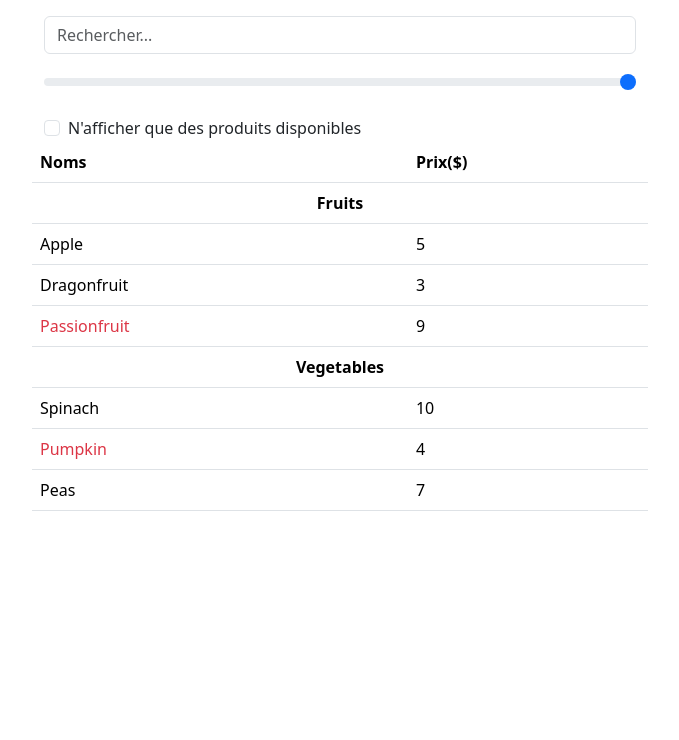
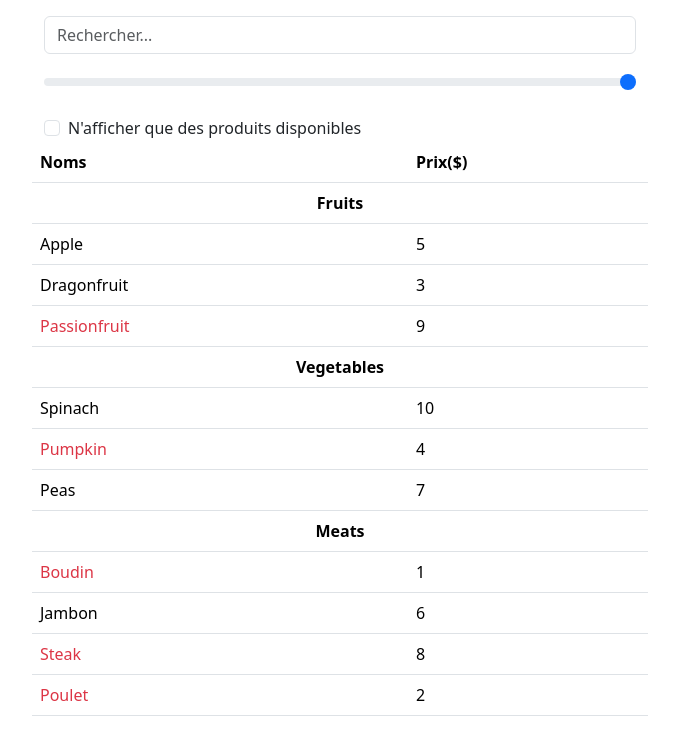
Before and after one commit to Dr-Lab1/react-products-list-project, a React (Vite) app: page / in a window 1280 px wide. Shown: the top 740 px of the page, without its empty margins (300-979 px from the left). Built offline with nearby package versions, Linux system fonts and the light colour scheme.

Commit message:
... - 2024.07.07 at 15:29

```diff
--- a/src/App.jsx
+++ b/src/App.jsx
@@ -10,7 +10,11 @@ const PRODUCTS = [
   { category: "Fruits", price: 9, stocked: false, name: "Passionfruit" },
   { category: "Vegetables", price: 10, stocked: true, name: "Spinach" },
   { category: "Vegetables", price: 4, stocked: false, name: "Pumpkin" },
-  { category: "Vegetables", price: 7, stocked: true, name: "Peas" }
+  { category: "Vegetables", price: 7, stocked: true, name: "Peas" },
+  { category: "Meats", price: 1, stocked: false, name: "Boudin" },
+  { category: "Meats", price: 6, stocked: true, name: "Jambon" },
+  { category: "Meats", price: 8, stocked: false, name: "Steak" },
+  { category: "Meats", price: 2, stocked: false, name: "Poulet" },
 ]
 
 function App() {
--- a/src/components/forms/searchBar.jsx
+++ b/src/components/forms/searchBar.jsx
@@ -5,7 +5,7 @@ export function SearchBar({ search, placeholder, onSearch, range, onRange }) {
         </div>
 
         <div className="mt-3">
-            <input type="range" className="form-range" max={10} value={range} onChange={onRange} />
+            <input type="range" className="form-range" min={1} max={10} value={range} onChange={onRange} />
         </div>
 
     </div>
```
